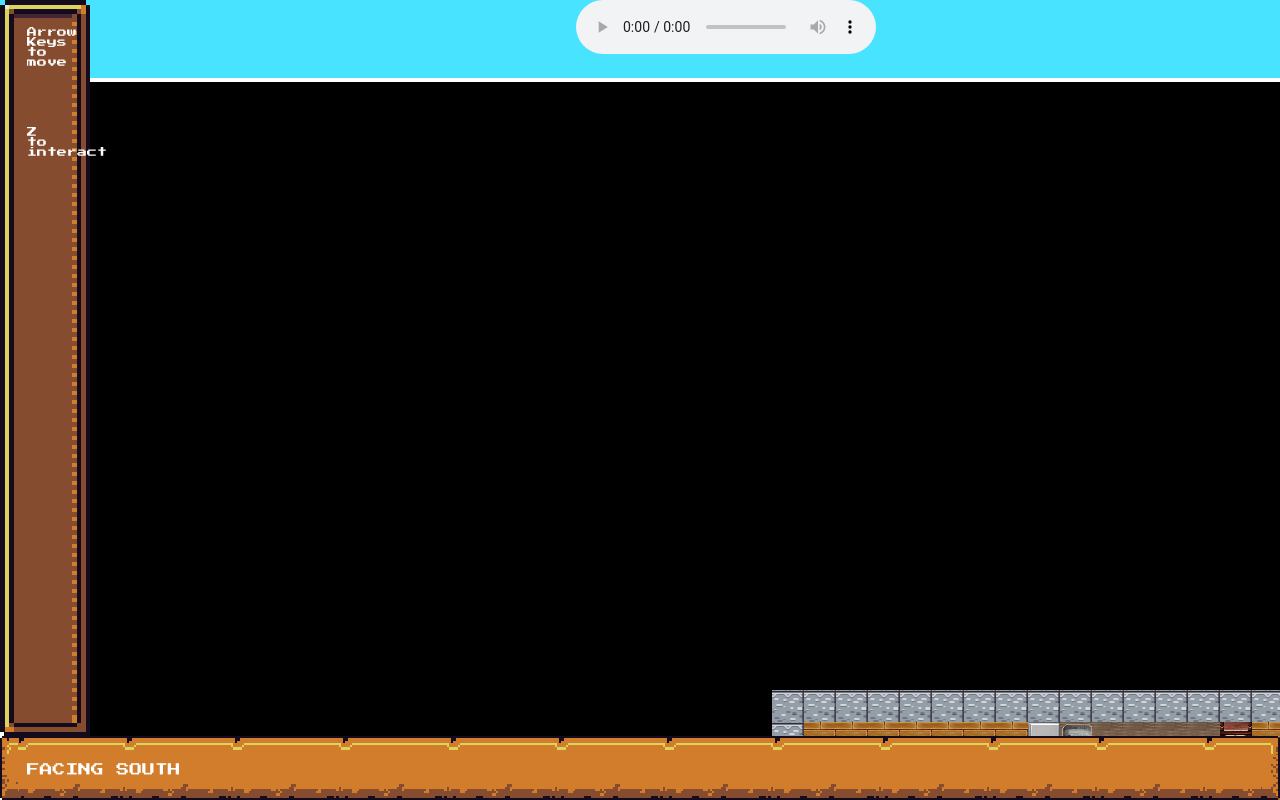
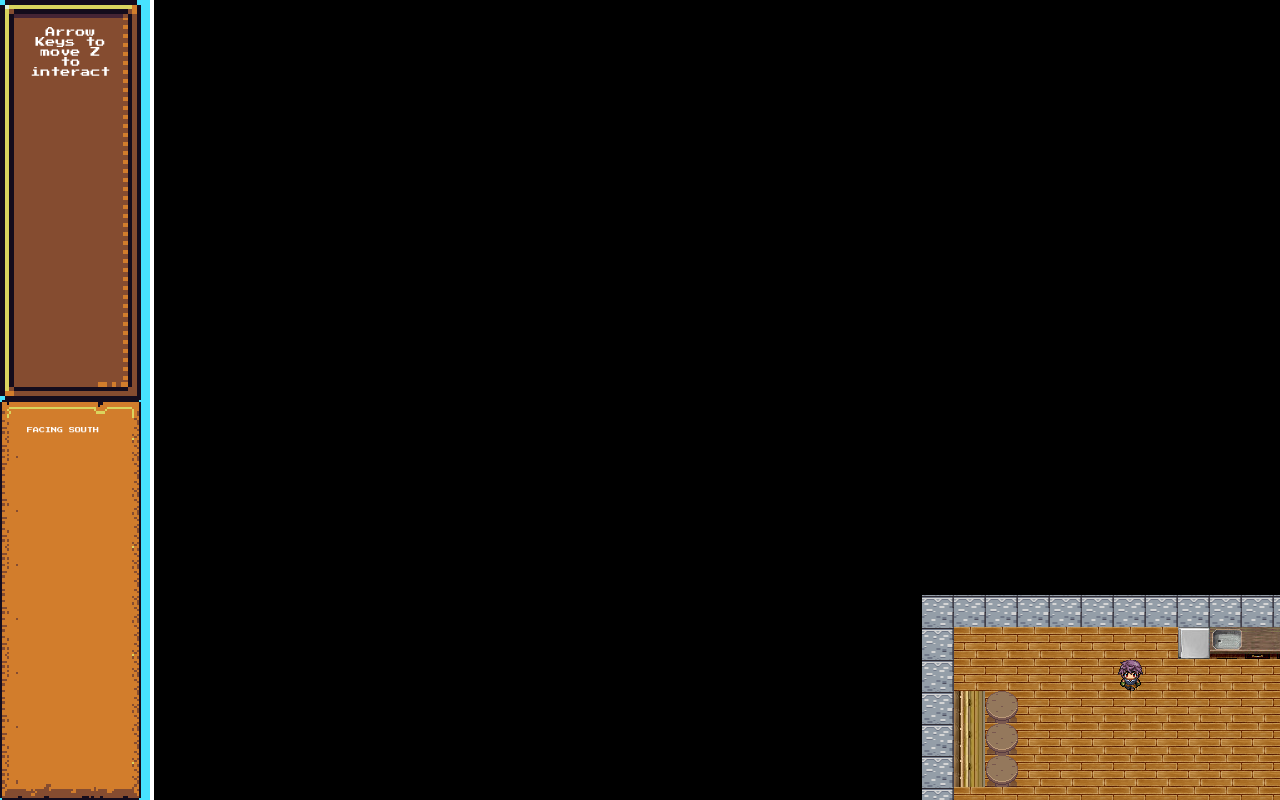
Before and after one commit to chotung/flatiron_life, a React (Create React App) app: page / in a window 1280 px wide. Shown: the top 800 px of the page. Built offline with nearby package versions, Linux system fonts and the light colour scheme.

Commit message:
cleaned up the textboxes

```diff
--- a/src/features/instruction/index.js
+++ b/src/features/instruction/index.js
@@ -7,16 +7,12 @@ const Instruction = () => {
       <div className="rpgui-container framed-golden"
         style={{
           color:"white",
-
+          textAlign: "center",
+          wordWrap: "break-word",
+          height: "50%",
+          maxWidth: "11%"
         }}>
         Arrow Keys to move
-        <br></br>
-        <br></br>
-        <br></br>
-        <br></br>
-        <br></br>
-        <br></br>
-        <br></br>
         Z to interact
       </div>
     </div>
--- a/src/features/textbox/index.js
+++ b/src/features/textbox/index.js
@@ -60,6 +60,12 @@ import { dialog1, chest, fridge, sink, counter, michelle, keycard, coffee, princ
    }
  }
 
+const styles = {
+  width: "11%",
+  height: "50%",
+  wordBreak: "break-word",
+  fontSize: "6px",
+};
 
 
 
@@ -68,7 +74,9 @@ const Textbox = (props) => {
  // props.player is the state of the player
   return (
     <div className="rpgui-content">
-      <div className="rpgui-container framed-golden-2">
+      <div
+        className="rpgui-container framed-golden-2"
+        style={styles}>
         {events(props)}
       </div>
     </div>
--- a/src/features/world/index.js
+++ b/src/features/world/index.js
@@ -71,9 +71,11 @@ render(){
         tabIndex='0'
         style={{
           position: 'relative',
-          width: '1280px',
-          height: '864px',
-          margin: '20px auto',
+          width: '80rem',
+          height: '54rem',
+          // width: '1280px',
+          // height: '864px',
+          margin: '-75px 0px -100px 150px',
         }}>
 
         <Map />
--- a/src/index.css
+++ b/src/index.css
@@ -1,3 +1,6 @@
+html, body {
+  /* overflow: hidden; */
+}
 body {
   margin: 0;
   padding: 0;
```
Also changed, not shown: 1 other file (tests, documents, lock files or other folders).
